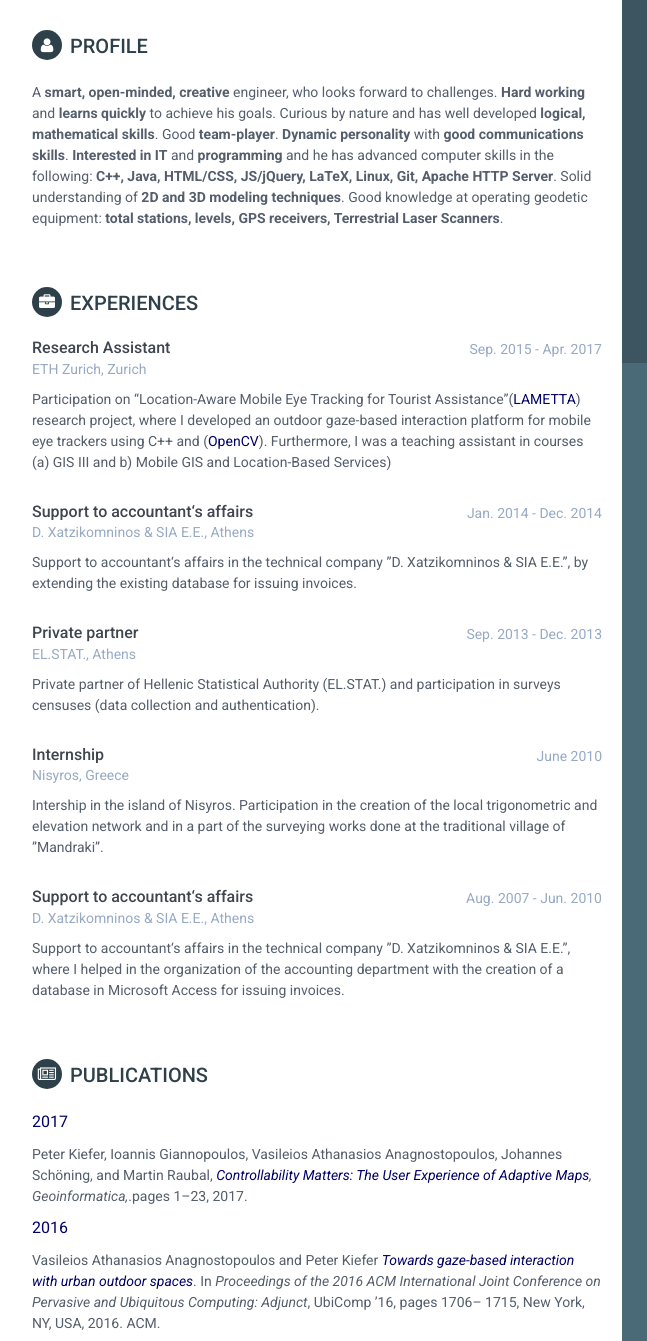
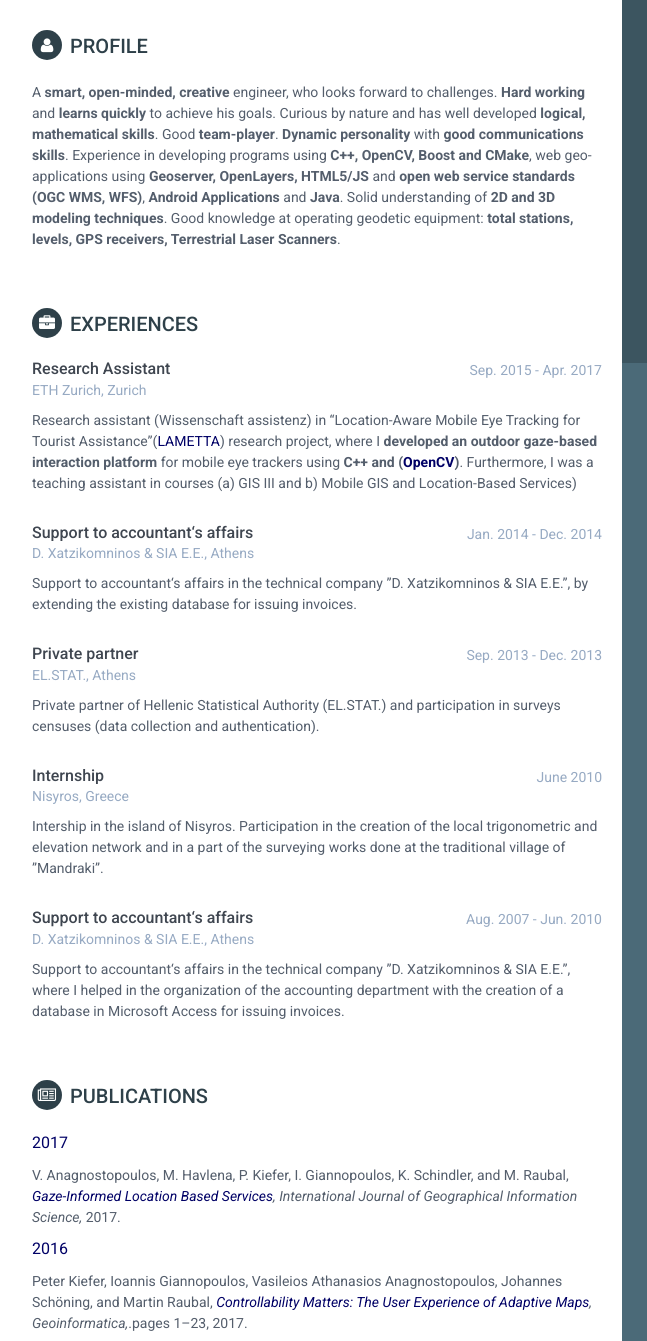
Before and after one commit to anagno/anagno.github.io, a plain HTML site: page index.html in a window 1280 px wide. Shown: the part 79-1420 px from the top of the page, 188-835 px from the left. Drawn offline with Linux system fonts and the light colour scheme.

Commit message:
Updating the format of the cv and some corrections

```diff
--- a/index.html
+++ b/index.html
@@ -88,7 +88,7 @@
             <section class="section summary-section">
                 <h2 class="section-title"><i class="fa fa-user"></i>Profile</h2>
                 <div class="summary">
-                    <p>A <b>smart, open-minded, creative</b> engineer, who looks forward to challenges. <b>Hard working</b> and <b>learns quickly</b> to achieve his goals. Curious by nature and has well developed <b>logical, mathematical skills</b>. Good <b>team-player</b>. <b>Dynamic personality</b> with <b>good communications skills</b>. <b>Interested in IT</b> and <b>programming</b> and he has advanced computer skills in the following: <b>C++, Java, HTML/CSS, JS/jQuery, LaTeX, Linux, Git, Apache HTTP Server</b>. Solid understanding of <b>2D and 3D modeling techniques</b>. Good knowledge at operating geodetic equipment: <b>total stations, levels, GPS receivers, Terrestrial Laser Scanners</b>.
+                    <p>A <b>smart, open-minded, creative</b> engineer, who looks forward to challenges. <b>Hard working</b> and <b>learns quickly</b> to achieve his goals. Curious by nature and has well developed <b>logical, mathematical skills</b>. Good <b>team-player</b>. <b>Dynamic personality</b> with <b>good communications skills</b>. Experience in developing programs using <b>C++, OpenCV, Boost and CMake</b>, web geo-applications using <b>Geoserver, OpenLayers, HTML5/JS</b> and <b>open web service standards (OGC WMS, WFS)</b>, <b>Android Applications</b> and <b>Java</b>. Solid understanding of <b>2D and 3D modeling techniques</b>. Good knowledge at operating geodetic equipment: <b>total stations, levels, GPS receivers, Terrestrial Laser Scanners</b>.
 
 </p>
                 </div><!--//summary-->
@@ -106,7 +106,7 @@
                         <div class="company">ETH Zurich, Zurich</div>
                     </div><!--//meta-->
                     <div class="details">
-                        <p>Participation on “Location-Aware Mobile Eye Tracking for Tourist Assistance”(<a href="http://www.geogaze.org/lametta/">LAMETTA</a>) research project, where I developed an outdoor gaze-based interaction platform for mobile eye trackers using C++ and (<a href="http://opencv.org/">OpenCV</a>). Furthermore, I was a teaching assistant in courses
+                        <p>Research assistant (Wissenschaft assistenz) in “Location-Aware Mobile Eye Tracking for Tourist Assistance”(<a href="http://www.geogaze.org/lametta/">LAMETTA</a>) research project, where I <b>developed an outdoor gaze-based interaction platform</b> for mobile eye trackers using <b>C++ and (<a href="http://opencv.org/">OpenCV</a>)</b>. Furthermore, I was a teaching assistant in courses
 (a) GIS III and b) Mobile GIS and Location-Based Services)</p>
                     </div><!--//details-->
                 </div><!--//item-->
@@ -179,8 +179,7 @@
                     <span class="project-title"><a href="#hook">2017</a></span>
 					 </p>
 					 <p><span class="project-tagline">
-					Peter Kiefer, Ioannis Giannopoulos, Vasileios Athanasios Anagnostopoulos, Johannes
-Schöning, and Martin Raubal, <i><a href="http://link.springer.com/article/10.1007/s10707-016-0282-x">Controllability Matters: The User Experience of Adaptive Maps</a>, Geoinformatica,</i>.pages 1–23, 2017.
+					V. Anagnostopoulos, M. Havlena, P. Kiefer, I. Giannopoulos, K. Schindler, and M. Raubal, <i><a href="http://www.tandfonline.com/doi/abs/10.1080/13658816.2017.1334896?needAccess=true&journalCode=tgis20">Gaze-Informed Location Based Services</a>, International Journal of Geographical Information Science,</i> 2017.
 					</span></p>
 
 
@@ -188,6 +187,12 @@ Schöning, and Martin Raubal, <i><a href="http://link.springer.com/article/10.10
                 <div class="item">
                     <span class="project-title"><a href="#hook">2016</a></span>
 					 </p>
+
+					 <p><span class="project-tagline">
+					Peter Kiefer, Ioannis Giannopoulos, Vasileios Athanasios Anagnostopoulos, Johannes
+Schöning, and Martin Raubal, <i><a href="http://link.springer.com/article/10.1007/s10707-016-0282-x">Controllability Matters: The User Experience of Adaptive Maps</a>, Geoinformatica,</i>.pages 1–23, 2017.
+					</span></p>
+
 					 <p><span class="project-tagline">
 					Vasileios Athanasios Anagnostopoulos and Peter Kiefer <i><a href="http://dl.acm.org/citation.cfm?id=2968339">Towards gaze-based interaction with urban outdoor spaces</a></i>. In <i> Proceedings of the 2016 ACM International Joint Conference on Pervasive and Ubiquitous Computing: Adjunct</i>, UbiComp ’16, pages 1706–
 1715, New York, NY, USA, 2016. ACM.
@@ -281,7 +286,7 @@ measurements</a></i>, Master’s thesis, University of Piraeus, 2015.
 				<li class="section-title">Eye Tracking </li>
 
                     <div class="item">
-                            Experience in using SMI and Pupil labs mobile eye trackers
+                            Experience in using SMI and Pupil labs mobile eye trackers and conducting user studies
 
                     </div><!--//item-->
 
```
Also changed, not shown: 1 other file.
